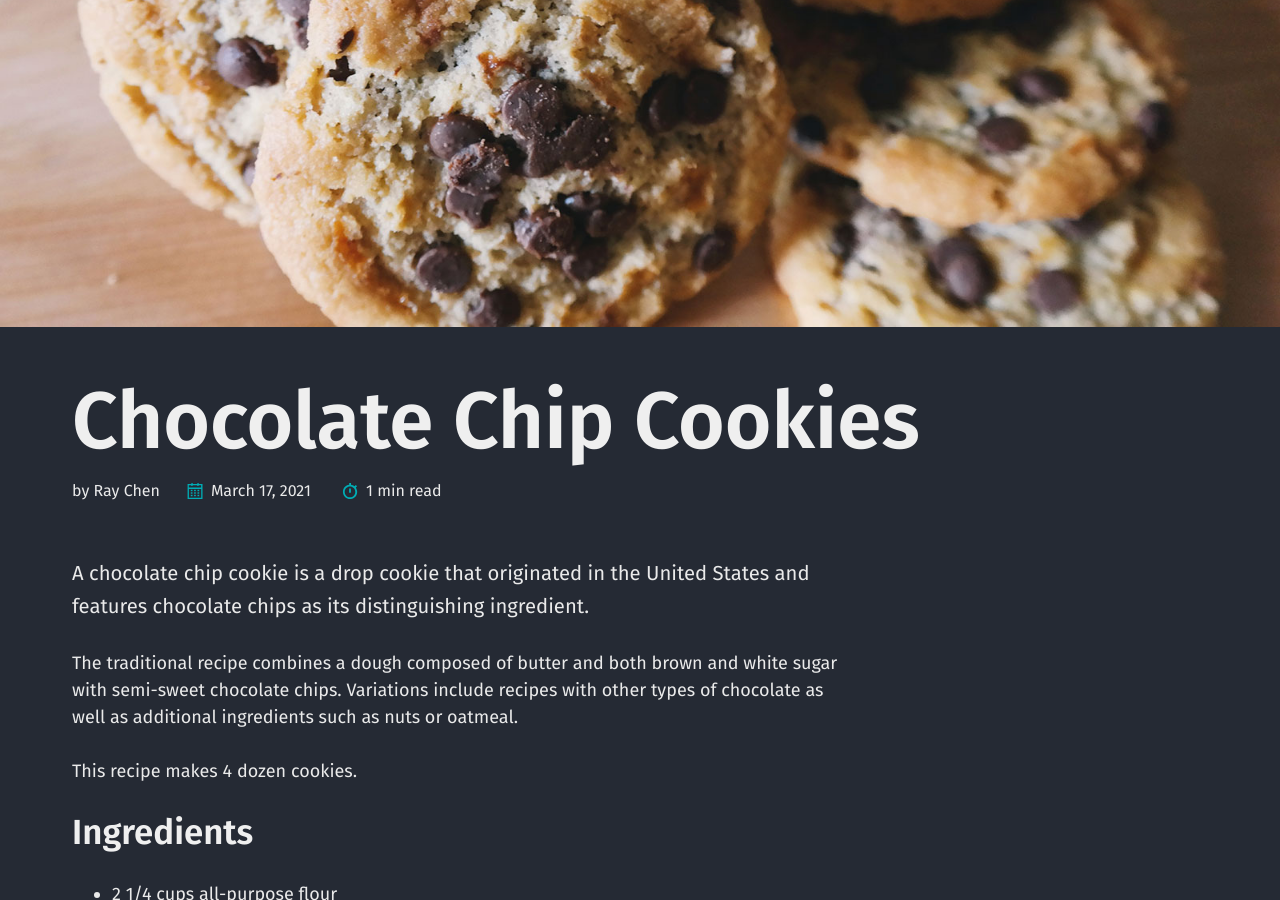
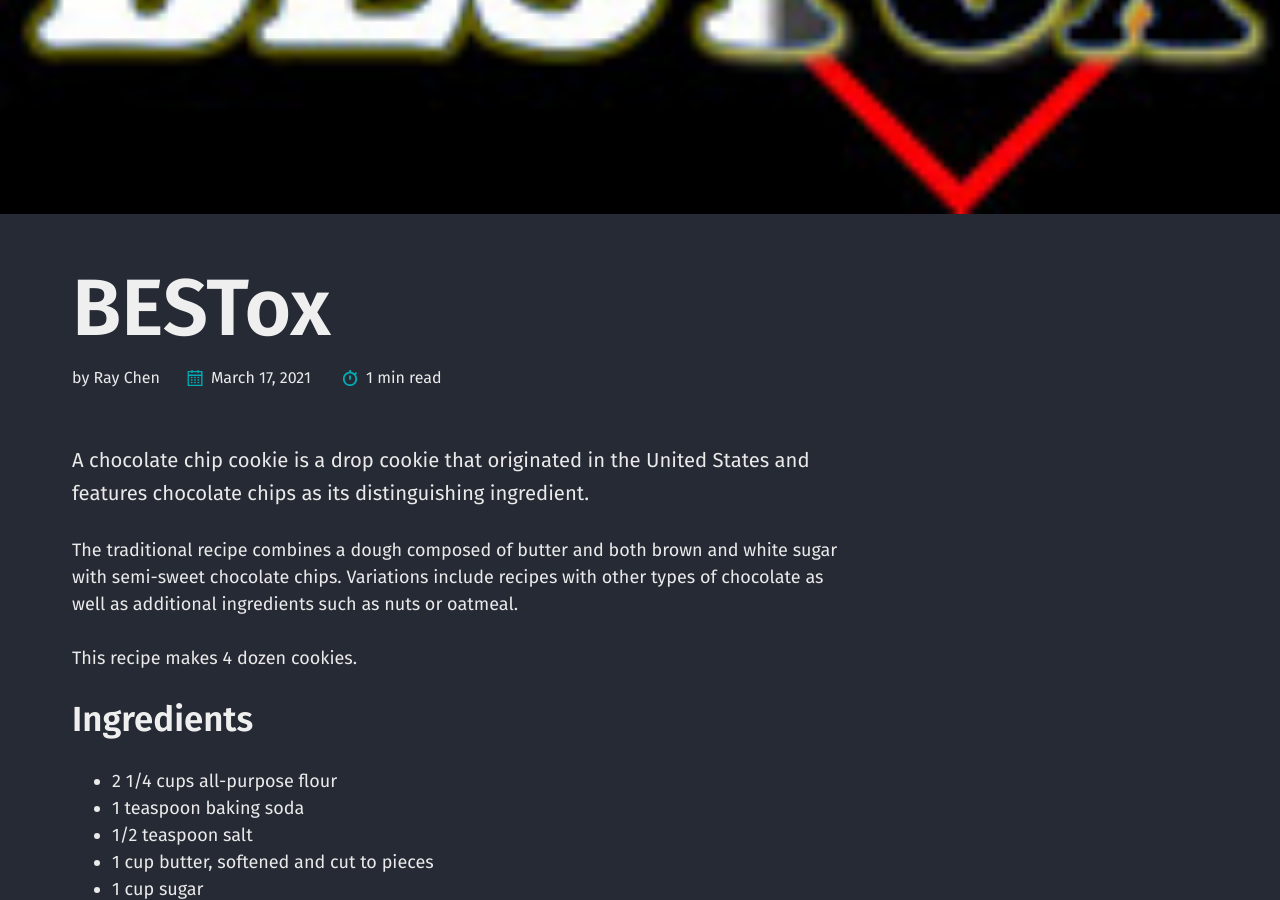
Before and after one commit to chen709847237/chen709847237, a Jekyll site: the page built from _projects/chocolate-chip-cookies.md, in a window 1280 px wide and 900 px high, scrolled down 428 px. Built offline with Jekyll 4.4.1, drawn with Linux system fonts in a browser that asks for light colours.

Commit message:
Update chocolate-chip-cookies.md

```diff
--- a/_projects/chocolate-chip-cookies.md
+++ b/_projects/chocolate-chip-cookies.md
@@ -1,8 +1,8 @@
 ---
-title: "Chocolate Chip Cookies"
+title: "BESTox"
 image:
-  path: /assets/img/chocolate-chip-cookies-lg.jpg
-  thumbnail: /assets/img/chocolate-chip-cookies-400x200.jpg
+  path: /assets/img/bestox_logo.jpg
+  thumbnail: #/assets/img/chocolate-chip-cookies-400x200.jpg
   caption: "Photo from [Pexels](https://www.pexels.com)"
 ---
 
```
